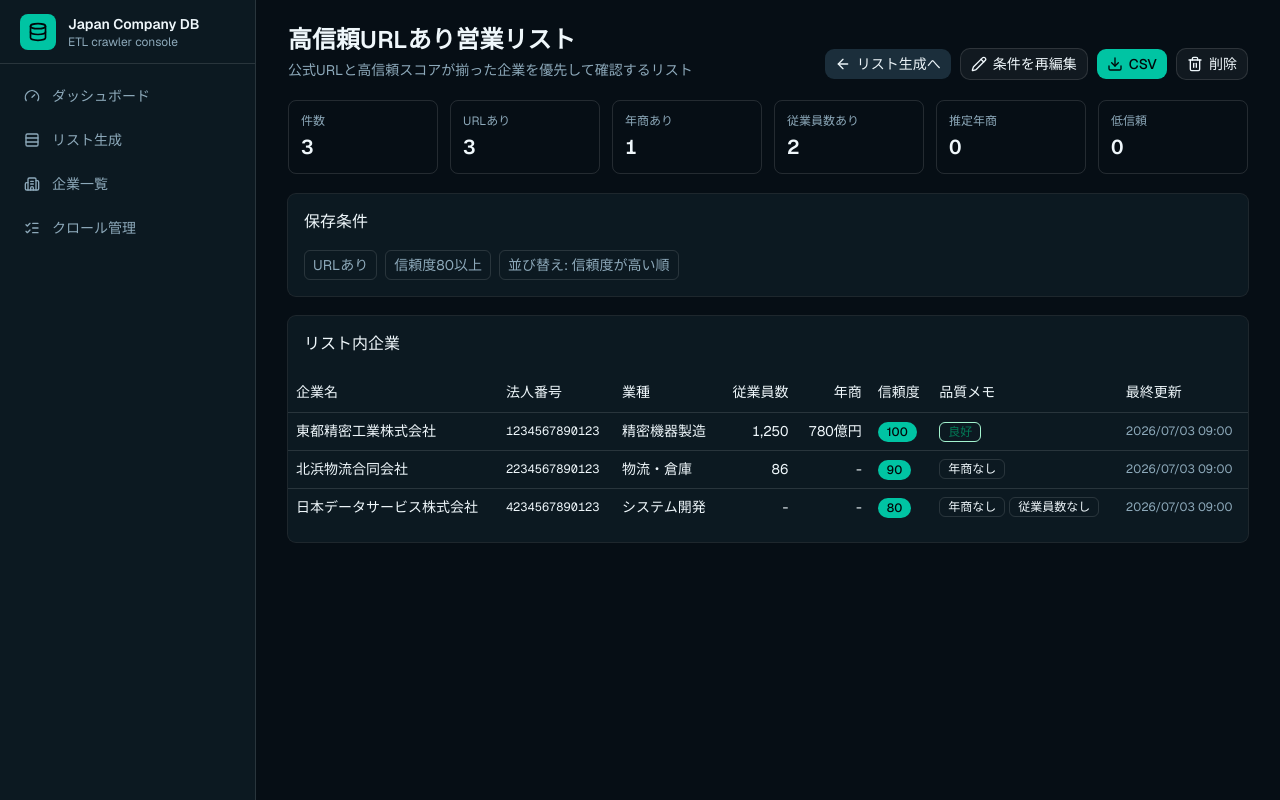
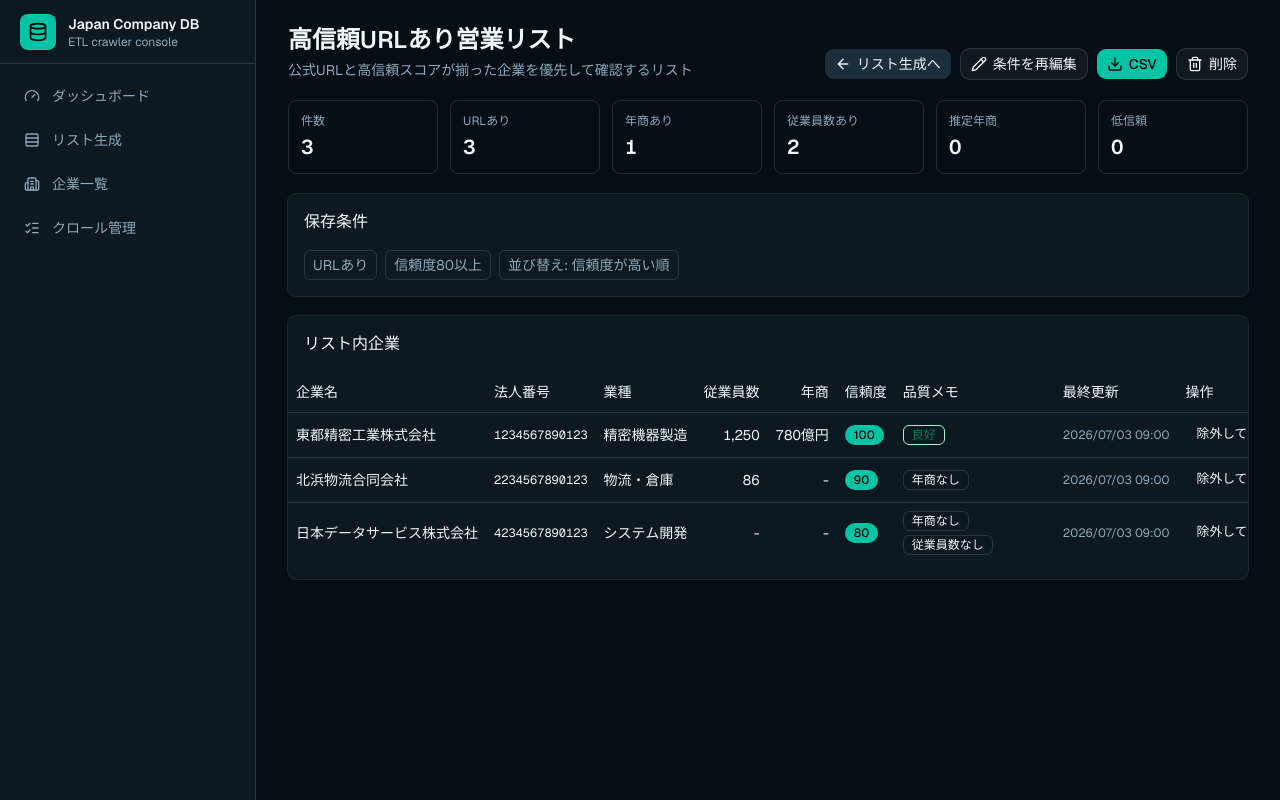
Before and after one commit to kotakase2022-jpg/collector, a Next.js app: page /lists/aaaaaaaa-aaaa-4aaa-8aaa-aaaaaaaaaaaa in a window 1280 px wide. Built offline with nearby package versions, Linux system fonts and the light colour scheme; no server answers.

Commit message:
Add saved list row exclusion shortcut

```diff
--- a/src/app/lists/[id]/page.tsx
+++ b/src/app/lists/[id]/page.tsx
@@ -100,6 +100,7 @@ export default async function SavedListDetailPage({
                   <TableHead>信頼度</TableHead>
                   <TableHead>品質メモ</TableHead>
                   <TableHead>最終更新</TableHead>
+                  <TableHead>操作</TableHead>
                 </TableRow>
               </TableHeader>
               <TableBody>
@@ -122,11 +123,16 @@ export default async function SavedListDetailPage({
                         <QualityIssueBadges company={company} />
                       </TableCell>
                       <TableCell className="text-xs text-muted-foreground">{formatDate(company.updated_at)}</TableCell>
+                      <TableCell>
+                        <Button asChild variant="ghost" size="sm">
+                          <Link href={excludeAndEditHref(detail.list, company.id)}>除外して再編集</Link>
+                        </Button>
+                      </TableCell>
                     </TableRow>
                   ))
                 ) : (
                   <TableRow>
-                    <TableCell colSpan={8} className="h-32 text-center text-sm text-muted-foreground">
+                    <TableCell colSpan={9} className="h-32 text-center text-sm text-muted-foreground">
                       このリストに企業はありません。
                     </TableCell>
                   </TableRow>
@@ -171,6 +177,16 @@ function editHref(list: { id: string; name: string; description: string | null;
   return `/lists?${params.toString()}`;
 }
 
+function excludeAndEditHref(list: { id: string; name: string; description: string | null; filters: CompanyFilters }, companyId: string) {
+  return editHref({
+    ...list,
+    filters: {
+      ...list.filters,
+      excludedCompanyIds: [...new Set([...(list.filters.excludedCompanyIds ?? []), companyId])],
+    },
+  });
+}
+
 function filterBadges(filters: CompanyFilters) {
   return formatCompanyFilterBadges(filters);
 }
```
Also changed, not shown: 1 other file (tests, documents, lock files or other folders).
